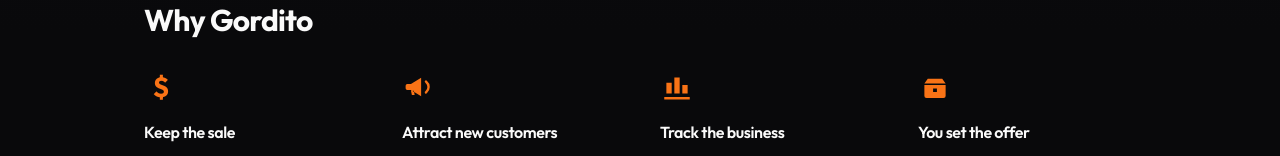
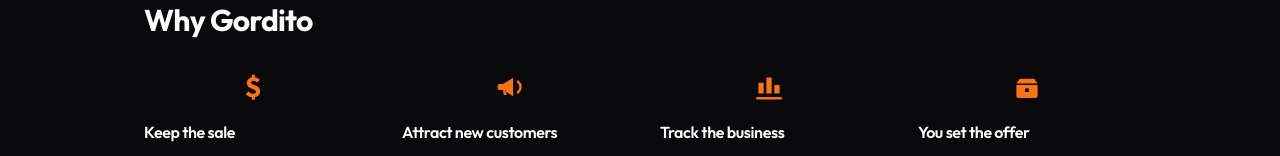
Before and after one commit to 2D-Ramon/gorditopass, a Next.js app: page /for-restaurants in a window 1280 px wide. Shown: the part 288-444 px from the top of the page. Built offline with nearby package versions, Linux system fonts and the light colour scheme; no server answers.

Commit message:
Center Why Gordito icons

```diff
--- a/src/components/WhyGordito.tsx
+++ b/src/components/WhyGordito.tsx
@@ -91,7 +91,7 @@
       >
         {items.map((item) => (
           <div key={item.title}>
-            <div className="text-brand">
+            <div className="flex justify-center text-brand">
               <WhyIconMark name={item.icon} />
             </div>
             <h3 className="mt-4 text-base font-semibold tracking-tight">
```
